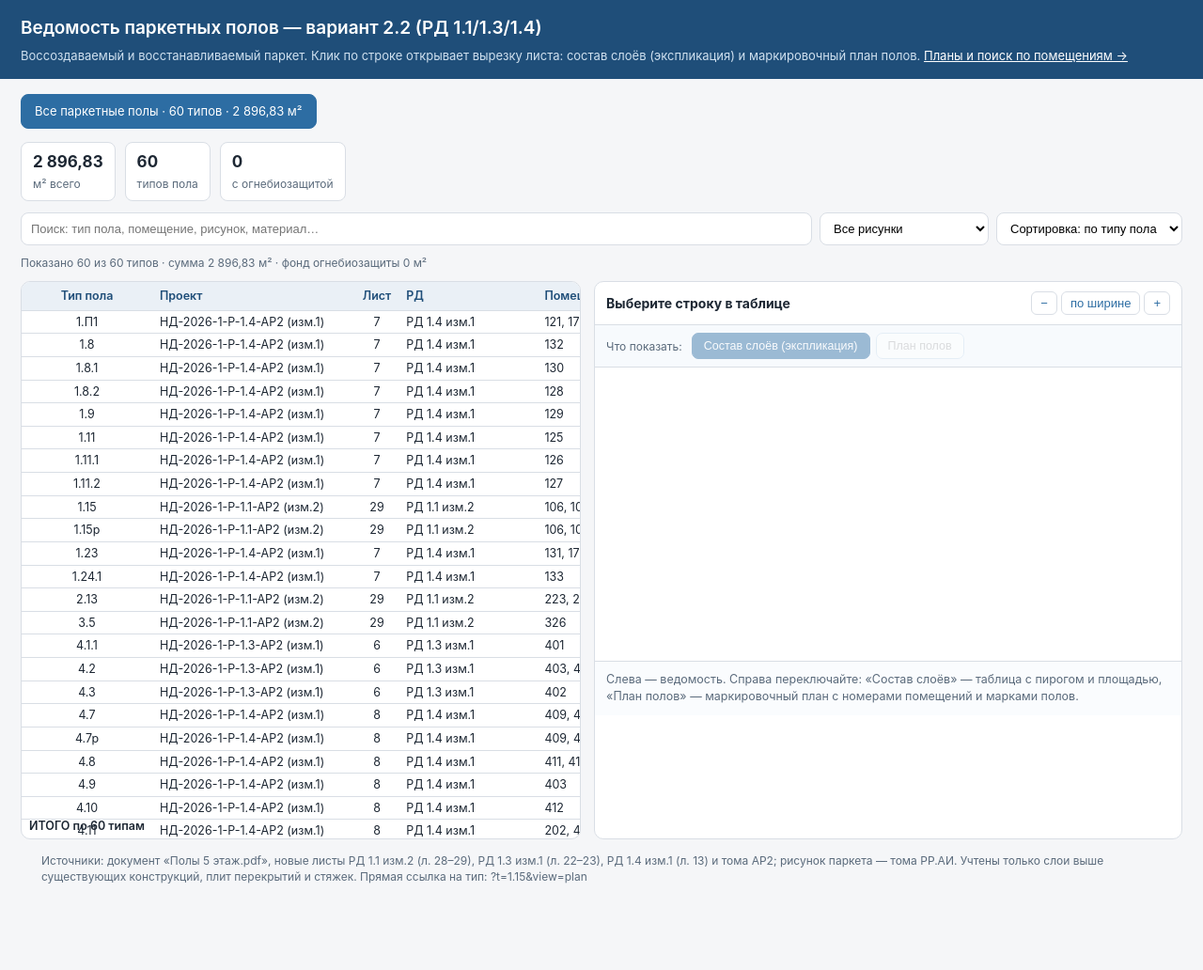
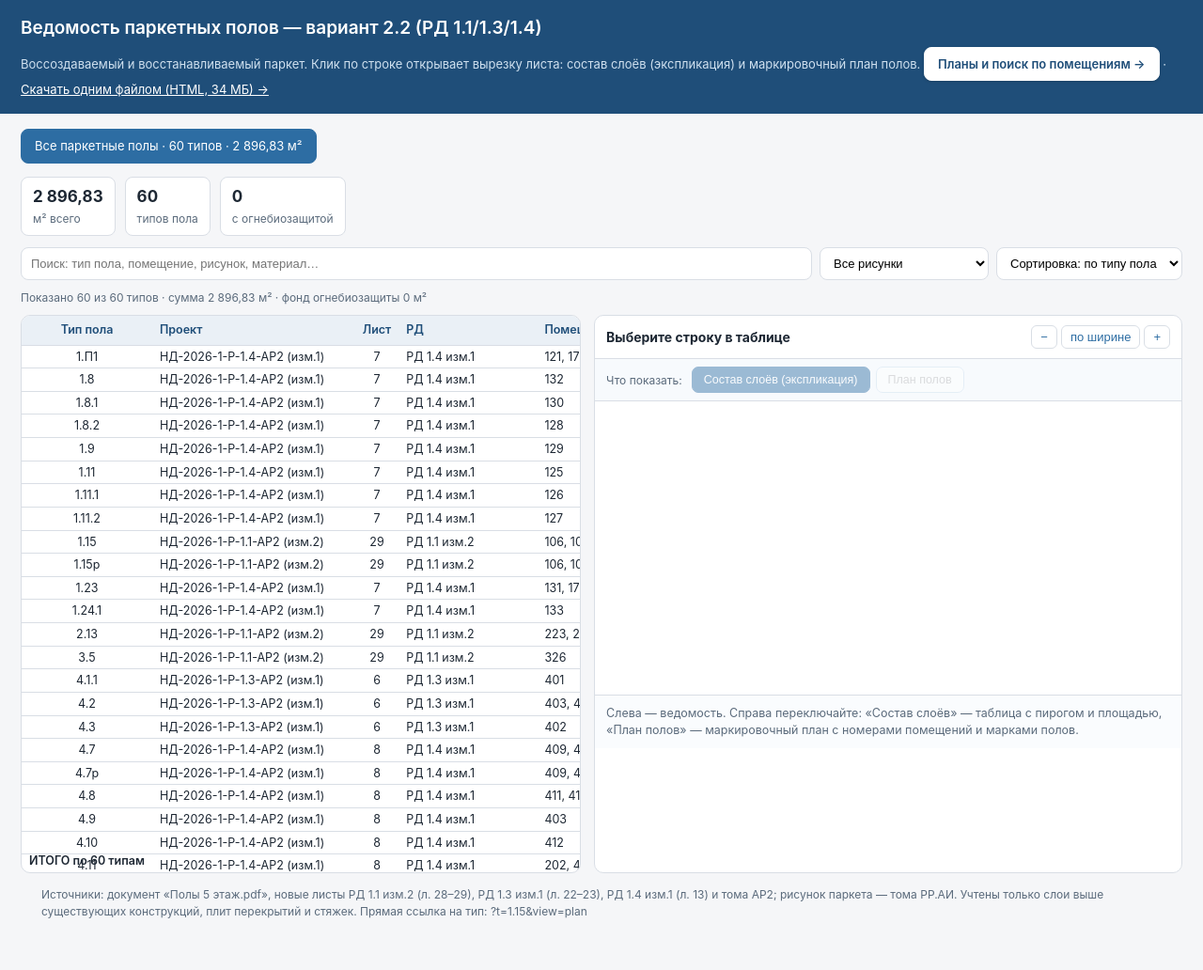
Before and after one commit to ErvSed/parquet-vor-palace-v2-2, a plain HTML site: page index.html in a window 1280 px wide. Shown: the whole page at 94% size. Before the commit the page ends 995 px from the top, so only its background shows below. Drawn offline with Linux system fonts and the light colour scheme.

Commit message:
Переход к найденному месту на плане и кнопки навигации Ведомость/Планы

```diff
--- a/index.html
+++ b/index.html
@@ -132,6 +132,9 @@ tbody tr.tot td{border-top:2px solid var(--acc);position:sticky;bottom:0}
   .zoom button{border:1px solid var(--line);background:#fff;border-radius:6px;cursor:pointer;font-size:13px;padding:4px 9px;color:var(--acc2)}
   .zoom button:hover{background:#eef4fa}
   .vwrap canvas,.pwrap canvas{image-rendering:auto}
+
+  .navbtn{display:inline-flex;align-items:center;gap:6px;background:#fff;color:#1f4e79 !important;padding:8px 14px;border-radius:8px;font-weight:600;text-decoration:none;border:1px solid #fff;box-shadow:0 1px 3px rgba(0,0,0,.18);font-size:13px}
+  .navbtn:hover{background:#eaf2fa}
 </style>
 
 </head>
@@ -142,7 +145,7 @@ tbody tr.tot td{border-top:2px solid var(--acc);position:sticky;bottom:0}
 
   <h1>Ведомость паркетных полов — вариант 2.2 (РД 1.1/1.3/1.4)</h1>
 
-  <p>Воссоздаваемый и восстанавливаемый паркет. Клик по строке открывает вырезку листа: состав слоёв (экспликация) и маркировочный план полов. <a href="plans.html" style="color:#fff">Планы и поиск по помещениям →</a></p>
+  <p>Воссоздаваемый и восстанавливаемый паркет. Клик по строке открывает вырезку листа: состав слоёв (экспликация) и маркировочный план полов. <a class="navbtn" href="plans.html">Планы и поиск по помещениям →</a> · <a href="single.html" style="color:#fff">Скачать одним файлом (HTML, 34 МБ) →</a></p>
 
 </header>
 
```
